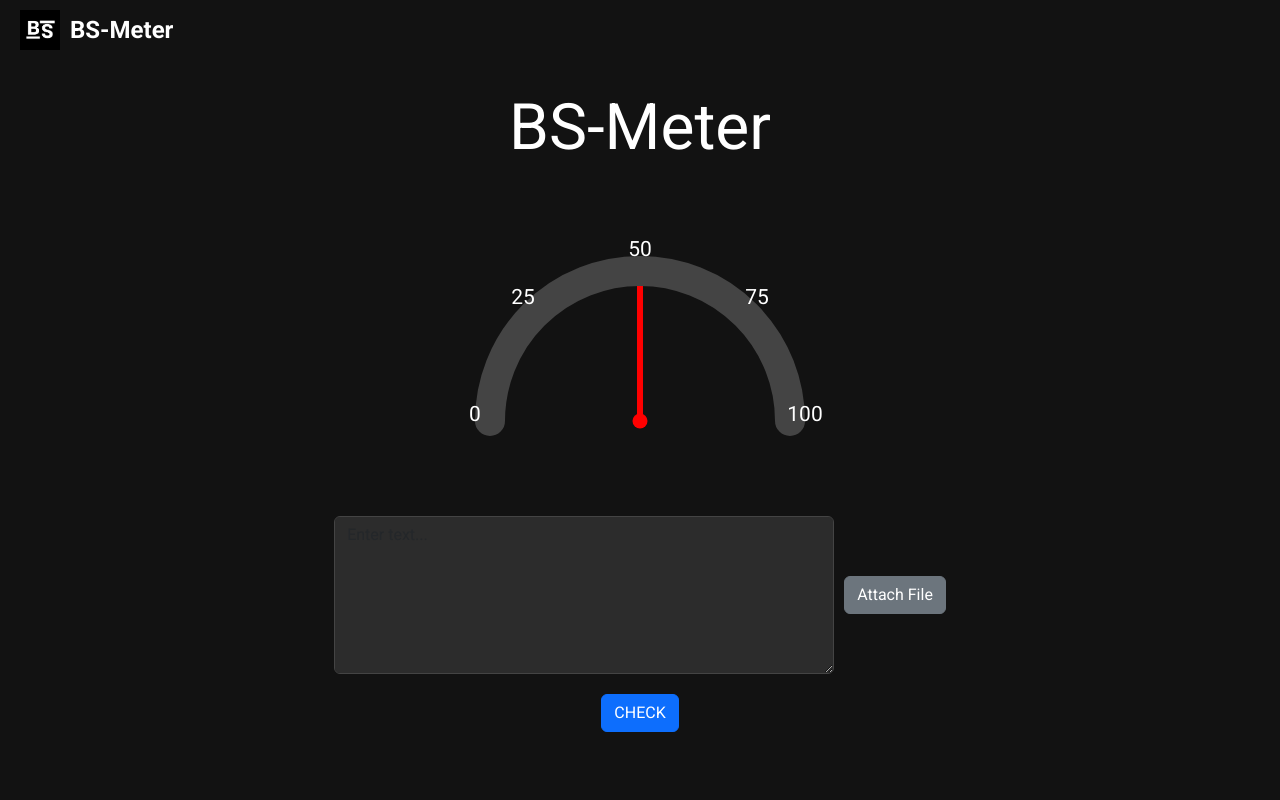
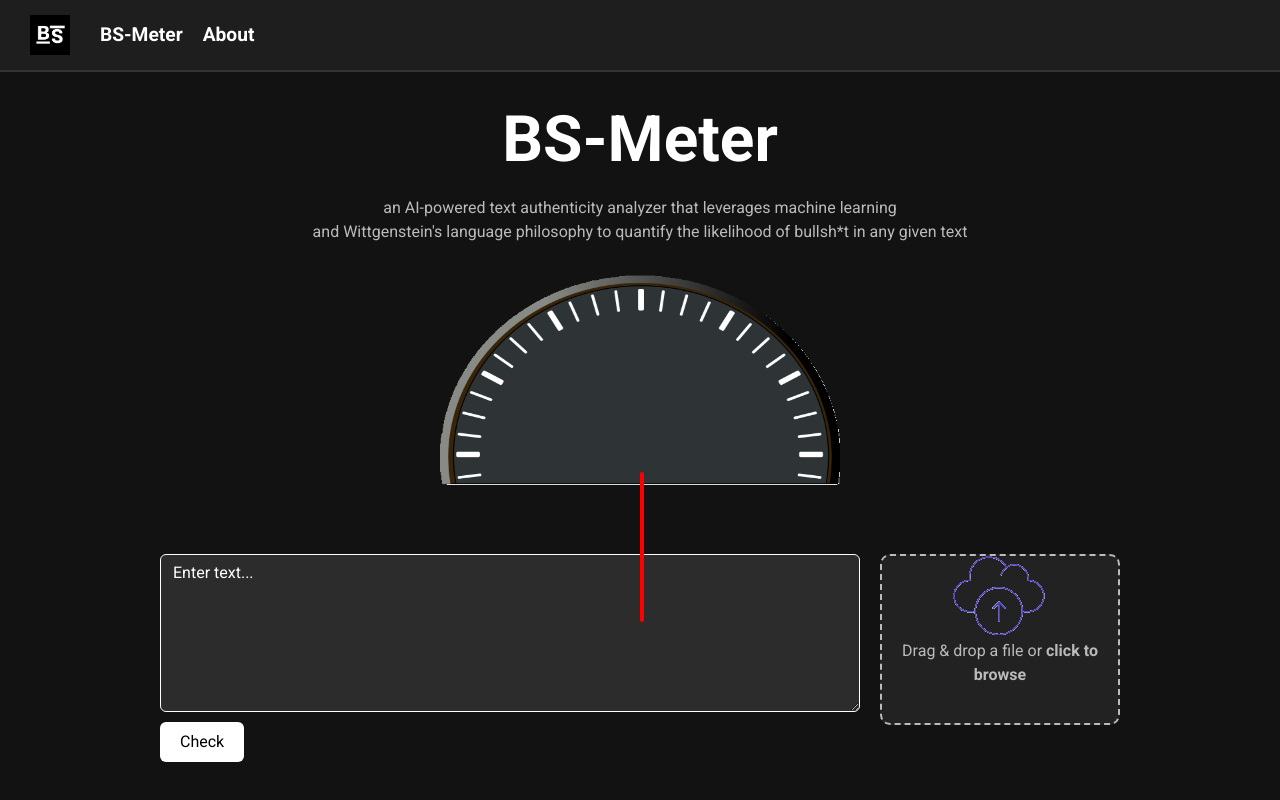
Before and after one commit to The-H4CKER/bs-meter, a Flask app: page / in a window 1280 px wide. Run offline with Flask 3, Linux system fonts and the light colour scheme; some libraries are stand-ins or nearby versions.

Commit message:
Website push3 changes

```diff
--- a/Website/__init__.py
+++ b/Website/__init__.py
@@ -1,11 +1,11 @@
 from flask import Flask
+
 
 def create_app():
     app = Flask(__name__)
     app.config['SECRET_KEY'] = 'KEY'
 
     from .views import views
-
     app.register_blueprint(views, url_prefix='/')
 
     from .endpoint import endpoint_bp
--- a/Website/templates/index.html
+++ b/Website/templates/index.html
@@ -13,6 +13,9 @@
     <!-- Bootstrap CSS -->
     <link href="https://cdn.jsdelivr.net/npm/bootstrap@5.3.0/dist/css/bootstrap.min.css" rel="stylesheet">
 
+    <!-- Dropzone.js -->
+    <link rel="stylesheet" href="https://cdnjs.cloudflare.com/ajax/libs/dropzone/5.9.3/dropzone.min.css">
+
     <style>
         html, body {
             height: 100%;
@@ -21,160 +24,279 @@
             color: white;
             font-family: 'Roboto', sans-serif;
         }
+
+        .container {
+            max-width: 80%;
+            margin: 0 auto;
+        }
+
         /* Header styling */
         .header {
             display: flex;
             align-items: center;
-        padding: 10px 20px;
+            justify-content: space-between;
+            padding: 15px 30px;
+            background-color: #1E1E1E;
+            border-bottom: 2px solid #333;
         }
+
+        .header a {
+            text-decoration: none;
+            color: white;
+            font-size: 1.2rem;
+            font-weight: bold;
+            margin-right: 20px;
+            transition: color 0.3s ease;
+        }
+
+        .header a:hover {
+            color: #3498db;
+        }
+
         .header img {
             height: 40px;
             width: 40px;
             margin-right: 10px;
         }
-      .header span {
-        font-size: 1.5rem;
-        font-weight: bold;
-      }
-      /* Title styling */
+
         .title {
             text-align: center;
             font-size: 4rem;
             margin-top: 20px;
+            animation: fadeIn 2s ease-in-out;
         }
-      /* Meter container styling */
+
         .meter-container {
             display: flex;
             justify-content: center;
             margin: 20px 0;
         }
-      /* Input container styling */
+        #meterImage {
+            width: 400px;
+            height: 250px;
+        }
+        .needle {
+            position: absolute;
+            top: 59%;
+            left: 50%;
+            transform-origin: 50% 100%;
+            transform: rotate(0deg);
+            width: 4px;
+            height: 150px;
+            background-color: red;
+            transition: transform 0.5s ease-out;
+            border-radius: 2px;
+        }
+
         .input-container {
             display: flex;
-        flex-direction: column;
-        align-items: center;
+            justify-content: space-between;
+            gap: 20px;
+            margin-top: 20px;
+            padding: 20px;
         }
-      .input-section {
-        display: flex;
-        align-items: center;
-        margin-bottom: 20px;
-      }
-      /* Bigger input/textarea styling */
-      .input-section input[type="text"],
-      .input-section textarea {
-        width: 500px;
-        margin-right: 10px;
+
+        .input-box input[type="text"],
+        .input-box textarea {
+            width: 700px;
             background-color: #2c2c2c;
             color: white;
-        border: 1px solid #444;
+            border: 1px solid;
         }
-      /* Animate the needle (dial) on transform changes */
+        .input-box textarea::placeholder {
+            color: white;
+        }
+
+
+        .attachment-box {
+            flex: 30%;
+        }
+
+
+
+        .dropzone {
+            width: 100%;
+            border: 2px dashed #bbb;
+            background: #222;
+            padding: 20px;
+            text-align: center;
+            color: #bbb;
+            border-radius: 10px;
+            transition: all 0.3s ease;
+        }
+
+        .dropzone img {
+
+            margin-top: -20px;
+        }
+
+
+        .dropzone:hover {
+            background: #333;
+            border: 2px dashed #3498db;
+        }
+
+        #uploadedFileContainer {
+            margin-top: 20px;
+            text-align: center;
+            font-weight: bold;
+            color: grey;
+        }
+
+        #checkBtn {
+            margin-top: 10px;
+            width: auto;
+            padding: 8px 20px;
+            background-color: white;
+            color: black;
+            border: none;
+            transition: background-color 0.3s ease;
+        }
+
+        #checkBtn:hover {
+            background-color: #2980b9;
+        }
+
+        #clearBtn {
+            color: white;
+            border: none;
+            background: transparent;
+            margin-left: 10px;
+            margin-top: 10px;
+            display: none;
+            transition: color 0.3s ease;
+        }
+
+        #clearBtn:hover {
+            color: #3498db;
+        }
+
         #needle {
             transition: transform 0.5s ease-out;
+        }
+
+        @media (max-width: 768px) {
+            .input-container {
+                flex-direction: column;
+            }
+
+            .input-box, .attachment-box {
+                flex: 100%;
+            }
         }
     </style>
 </head>
 <body>
-    <!-- Header with logo -->
+
+    <!-- Header with navigation -->
     <div class="header">
+        <div class="d-flex align-items-center">
+            <a href="/">
                 <img src="{{ url_for('static', filename='logo.png') }}" alt="Logo">
-      <span>BS-Meter</span>
+            </a>
+            <a href="/">BS-Meter</a>
+            <a href="/about">About</a>
+        </div>
     </div>
 
-    <!-- Title -->
-    <div class="title">BS-Meter</div>
 
-    <!-- Enlarged meter graphic (SVG gauge) -->
-    <div class="meter-container">
-      <svg id="bsMeterSVG" width="500" height="300" viewBox="0 0 300 200">
-        <!-- Gauge arc -->
-        <path d="M 50 150 A 100 100 0 0 1 250 150" fill="none" stroke="#444" stroke-width="20" stroke-linecap="round"/>
+    <div class="title" style="font-weight: bold;">BS-Meter</div>
 
-        <!-- Markers for gauge -->
-        <!-- Calculated using: angle = 180 - (value/100)*180 -->
-        <!-- 0 marker (value 0, angle 180°) -->
-        <text x="40" y="150" fill="white" font-size="14" text-anchor="middle">0</text>
-        <!-- 25 marker (value 25, angle 135°) -->
-        <text x="72" y="72" fill="white" font-size="14" text-anchor="middle">25</text>
-        <!-- 50 marker (value 50, angle 90°) -->
-        <text x="150" y="40" fill="white" font-size="14" text-anchor="middle">50</text>
-        <!-- 75 marker (value 75, angle 45°) -->
-        <text x="228" y="72" fill="white" font-size="14" text-anchor="middle">75</text>
-        <!-- 100 marker (value 100, angle 0°) -->
-        <text x="260" y="150" fill="white" font-size="14" text-anchor="middle">100</text>
-
-        <!-- Needle pointer (drawn last so it appears above the arc and markers) -->
-        <!-- Initially, for value 50, the needle points upward -->
-        <line id="needle" x1="150" y1="150" x2="150" y2="60" stroke="red" stroke-width="4" />
-
-        <!-- Center pivot (drawn last to cover the needle's base) -->
-        <circle cx="150" cy="150" r="5" fill="red"/>
-      </svg>
+    <div class="text-center mt-2" style="font-size: 1rem; color: #bbb;">
+        an AI-powered text authenticity analyzer that leverages machine learning <br>
+        and Wittgenstein's language philosophy to quantify the likelihood of bullsh*t in any given text
     </div>
 
-    <!-- Larger text area, attachment, and check button -->
-    <div class="input-container">
-      <div class="input-section">
-        <!-- Larger, scrollable textarea -->
-        <textarea id="inputText" class="form-control" placeholder="Enter text..." rows="6" style="resize: vertical; overflow-y: auto;"></textarea>
-        <!-- Attachment button triggers hidden file input -->
-        <button type="button" id="attachBtn" class="btn btn-secondary">Attach File</button>
-        <!-- Hidden file input for .txt, .pdf, .docx -->
-        <input type="file" id="attachmentInput" style="display:none" accept=".txt,.pdf,.docx">
-      </div>
-      <button type="button" id="checkBtn" class="btn btn-primary">CHECK</button>
+    <div class="meter-container">
+        <img id="meterImage" src="{{ url_for('static', filename='meter.png') }}" alt="Meter">
+        <div id="needle" class="needle"></div>
     </div>
 
-    <!-- JavaScript to handle text input and file attachment -->
+    <div class="container">
+        <div class="input-container">
+            <div class="input-box">
+                <textarea id="inputText" class="form-control" placeholder="Enter text..." rows="6"></textarea>
+                <button type="button" id="checkBtn" class="btn btn-primary">Check</button>
+                <button type="button" id="clearBtn" class="btn btn-secondary">Clear</button>
+            </div>
+
+            <div class="attachment-box">
+                <form action="/upload" class="dropzone" id="fileDropzone">
+                    <div class="dz-message">
+                        <img src="{{ url_for('static', filename='upload-icon.png') }}" alt="Upload" class="dropzone-icon">
+                        <p>
+                        Drag & drop a file or <strong>click to browse</strong>
+                    </div>
+                </form>
+                <div id="uploadedFileContainer" style="display: none;">
+                    Uploaded File: <div id="fileNameContainer"><span id="fileName"></span></div>
+                </div>
+            </div>
+        </div>
+    </div>
+
+
+
+    <script src="https://cdnjs.cloudflare.com/ajax/libs/dropzone/5.9.3/dropzone.min.js"></script>
     <script>
-      // Handle plain text input via the CHECK button
-      document.getElementById("checkBtn").addEventListener("click", function(){
+        Dropzone.autoDiscover = false;
+        var myDropzone = new Dropzone("#fileDropzone", {
+            url: "/upload",
+            maxFiles: 1,
+            acceptedFiles: ".txt,.pdf,.docx",
+            init: function() {
+                this.on("success", function(file, response) {
+                    if (response.error) {
+                        alert(response.error);
+                    } else {
+                        document.getElementById("uploadedFileContainer").style.display = "block";
+                        document.getElementById("fileName").innerText = file.name;
+                        file.previewElement.querySelector(".dz-filename").style.display = "none"; // Hide the file name
+                        animateNeedle(response.value);
+                    }
+                });
+                this.on("addedfile", function() {
+                    if (this.files.length > 1) {
+                        this.removeFile(this.files[0]);
+                    }
+                });
+            }
+        });
+
+
+        document.getElementById("inputText").addEventListener("input", function() {
+            var clearBtn = document.getElementById("clearBtn");
+            var inputText = document.getElementById("inputText").value;
+
+            if (inputText.trim().length > 0) {
+                clearBtn.style.display = "inline-block";  // Show the "Clear" button
+            } else {
+                clearBtn.style.display = "none";  // Hide the "Clear" button if no text is written
+            }
+        });
+
+        document.getElementById("checkBtn").addEventListener("click", function() {
             var inputText = document.getElementById("inputText").value;
             fetch("/process", {
                 method: "POST",
-          headers: {
-            "Content-Type": "application/json"
-          },
+                headers: { "Content-Type": "application/json" },
                 body: JSON.stringify({ text: inputText })
             })
             .then(response => response.json())
-        .then(data => {
-          animateNeedle(data.value);
-        })
+            .then(data => { animateNeedle(data.value); })
             .catch(err => console.error(err));
         });
 
-      // Trigger hidden file input when the attachment button is clicked
-      document.getElementById("attachBtn").addEventListener("click", function(){
-        document.getElementById("attachmentInput").click();
+        document.getElementById("clearBtn").addEventListener("click", function() {
+            document.getElementById("inputText").value = "";  // Clear the textarea
+            document.getElementById("clearBtn").style.display = "none";  // Hide the "Clear" button
         });
 
-      // Handle file selection
-      document.getElementById("attachmentInput").addEventListener("change", function(event){
-        var file = event.target.files[0];
-        if (file) {
-          var formData = new FormData();
-          formData.append('file', file);
-          fetch("/upload", {
-            method: "POST",
-            body: formData
-          })
-          .then(response => response.json())
-          .then(data => {
-            animateNeedle(data.value);
-          })
-          .catch(err => console.error(err));
-        }
-      });
-
-      // Animate the gauge needle.
-      // Mapping: value 0 → +90° (needle points left),
-      // value 50 → 0° (points up),
-      // value 100 → -90° (points right)
         function animateNeedle(value) {
-        var angle = 90 - (value / 100) * 180;
-        document.getElementById("needle").setAttribute("transform", "rotate(" + angle + ", 150, 150)");
+            var angle = -(90 - (value / 100) * 180);
+            document.getElementById("needle").style.transform = "rotate(" + angle + "deg)";
         }
     </script>
+
 </body>
 </html>
--- a/Website/views.py
+++ b/Website/views.py
@@ -1,14 +1,15 @@
-from flask import Flask
+from flask import Flask, Blueprint, render_template
 
 app = Flask(__name__)
 
-@app.route("/")
-def hello_world():
-    return "<p>Hello, World!</p>"
-from flask import Blueprint, render_template
+views = Blueprint("views", __name__)
 
-views = Blueprint("views", __name__)
 
 @views.route("/")
 def home():
     return render_template("index.html")
+
+
+@views.route("/about")
+def about():
+    return render_template("about.html")
```
Also changed, not shown: Website/endpoint.py (+21 -0 lines), Website/templates/about.html (added, +127 -0 lines), Website/static/meter.png (added), Website/static/upload-icon.png (added). Lines whose indentation alone changed are shown as unchanged.
